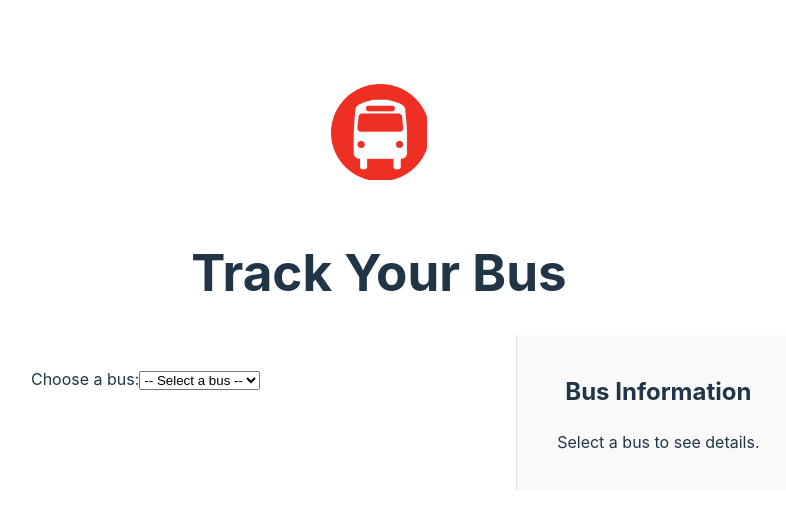
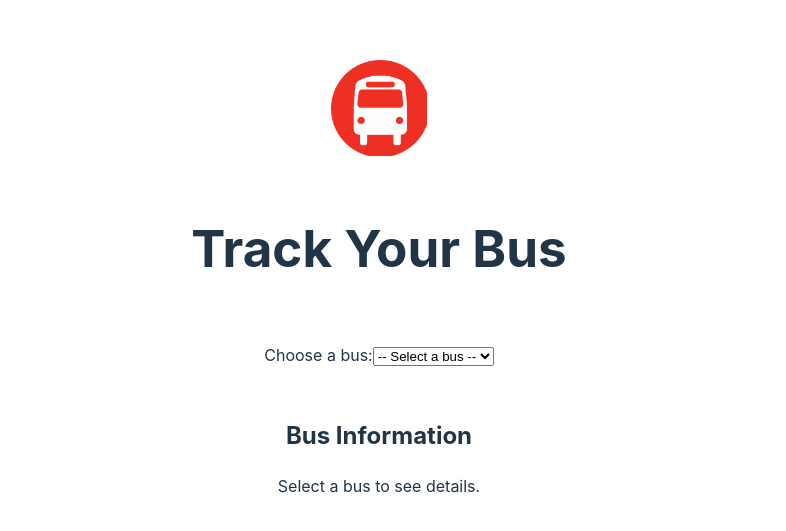
Before and after one commit to anuraggr/trackbus, a React (Vite) app: page / in a window 1280 px wide. Shown: the part 125-656 px from the top of the page, without its empty margins (261-1047 px from the left). Built offline with nearby package versions, Linux system fonts and the light colour scheme.

Commit message:
Update App.css

```diff
--- a/src/App.css
+++ b/src/App.css
@@ -11,11 +11,9 @@
   will-change: filter;
   transition: filter 300ms;
 }
-
 .logo:hover {
   filter: drop-shadow(0 0 2em #646cffaa);
 }
-
 .logo.react:hover {
   filter: drop-shadow(0 0 2em #61dafbaa);
 }
@@ -37,38 +35,4 @@
 
 .card {
   padding: 2em;
-  text-align: left;
 }
-
-/* Container for main content (map and bus info) */
-.main-content {
-  display: grid;
-  grid-template-columns: 1fr; /* Default to one column on small screens */
-  gap: 20px;
-  margin-top: 20px;
-  width: 100%;
-}
-
-@media (min-width: 768px) {
-  .main-content {
-    grid-template-columns: 2fr 1fr; /* Two columns on larger screens */
-    gap: 30px;
-  }
-}
-
-.left-side {
-  width: 100%;
-}
-
-.right-side {
-  width: 100%;
-  background-color: #f9f9f9;
-  border-left: 1px solid #ddd;
-  padding: 20px;
-}
-
-/* Styling for bus information */
-.bus-info p {
-  margin: 10px 0;
-  font-size: 16px;
-}
```
